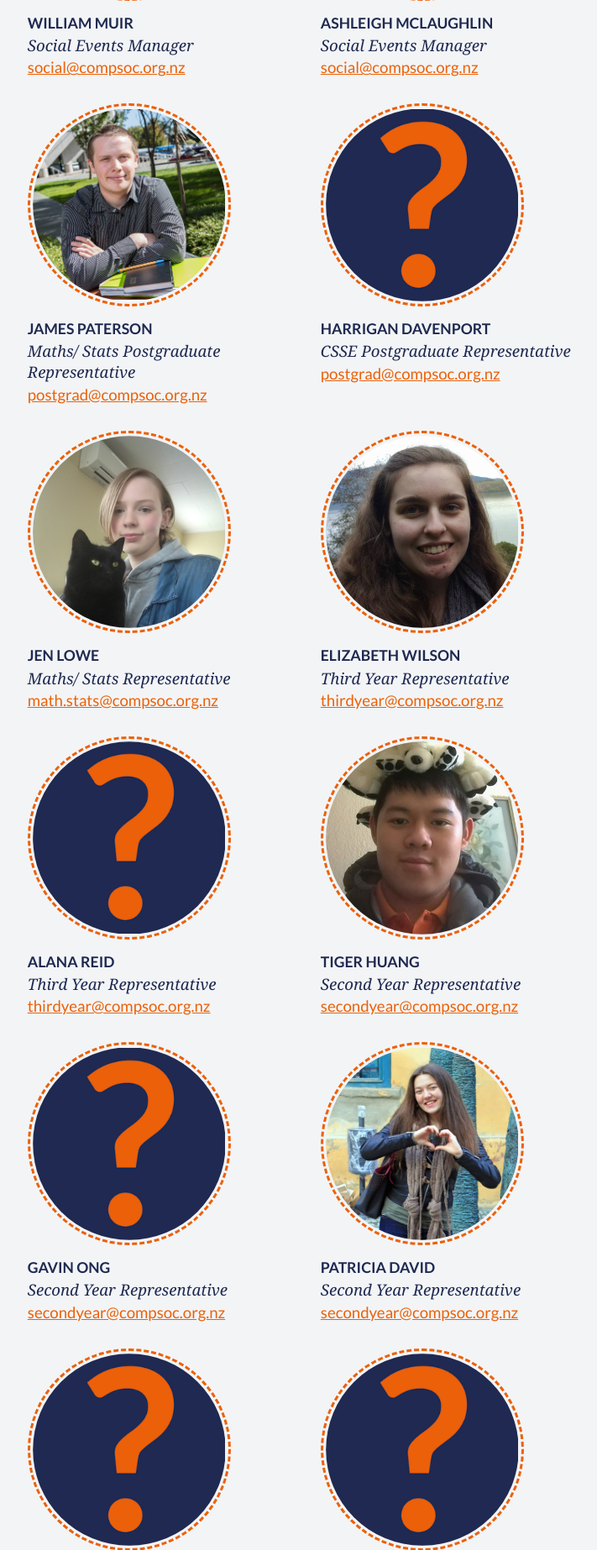
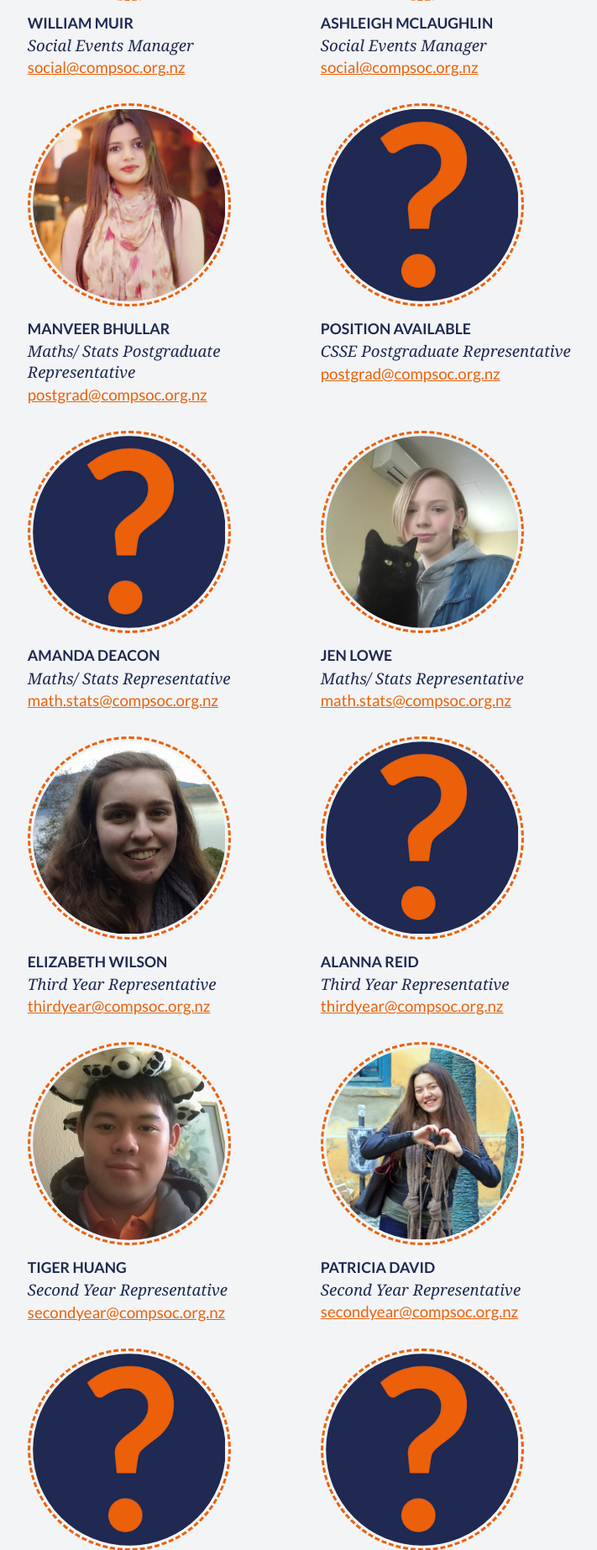
Before and after one commit to UCCompSoc/Website2, a PHP site: page /about.php in a window 1280 px wide. Shown: the part 2856-4702 px from the top of the page at 84% size, without its empty margins (356-1067 px from the left). Run offline with PHP 8.4, Linux system fonts and the light colour scheme; some libraries are stand-ins or nearby versions.

Commit message:
Updated about page information

```diff
--- a/html/about.php
+++ b/html/about.php
@@ -125,17 +125,24 @@ include 'include/header.php';
                         </li>
 
                         <li>
-                            <img src='resources/james2018.jpg' alt='James Paterson'/>
-                            <span class='name'>James Paterson</span>
+                            <img src='resources/manveer2018.jpg' alt='Manveer Bhullar'/>
+                            <span class='name'>Manveer Bhullar</span>
                             <span class='position'>Maths/ Stats Postgraduate Representative</span>
                             <a href='mailto:postgrad@compsoc.org.nz'>postgrad@compsoc.org.nz</a>
                         </li>
 
                         <li>
-                            <img src='resources/firstyear.png' alt='Harrigan Davenport'/>
-                            <span class='name'>Harrigan Davenport</span>
+                            <img src='resources/firstyear.png' alt=''/>
+                            <span class='name'>Position available</span>
                             <span class='position'>CSSE Postgraduate Representative</span>
                             <a href='mailto:postgrad@compsoc.org.nz'>postgrad@compsoc.org.nz</a>
+                        </li>
+
+                        <li>
+                            <img src='resources/firstyear.png' alt='Amanda Deacon'/>
+                            <span class='name'>Amanda Deacon</span>
+                            <span class='position'>Maths/ Stats Representative</span>
+                            <a href='mailto:math.stat@compsoc.org.nz'>math.stats@compsoc.org.nz</a>
                         </li>
 
                         <li>
@@ -153,8 +160,8 @@ include 'include/header.php';
                         </li>
 
                         <li>
-                            <img src='resources/firstyear.png' alt='Alana Reid'/>
-                            <span class='name'>Alana Reid</span>
+                            <img src='resources/firstyear.png' alt='Alanna Reid'/>
+                            <span class='name'>Alanna Reid</span>
                             <span class='position'>Third Year Representative</span>
                             <a href='mailto:thirdyear@compsoc.org.nz'>thirdyear@compsoc.org.nz</a>
                         </li>
@@ -167,6 +174,13 @@ include 'include/header.php';
                         </li>
 
                         <li>
+                            <img src='resources/patricia2018.jpg' alt='Patricia David'/>
+                            <span class='name'>Patricia David</span>
+                            <span class='position'>Second Year Representative</span>
+                            <a href='mailto:secondyear@compsoc.org.nz'>secondyear@compsoc.org.nz</a>
+                        </li>
+
+                        <li>
                             <img src='resources/firstyear.png' alt='Gavin Ong'/>
                             <span class='name'>Gavin Ong</span>
                             <span class='position'>Second Year Representative</span>
@@ -174,22 +188,15 @@ include 'include/header.php';
                         </li>
 
                         <li>
-                            <img src='resources/patricia2018.jpg' alt='Patricia David'/>
-                            <span class='name'>Patricia David</span>
-                            <span class='position'>Second Year Representative</span>
-                            <a href='mailto:secondyear@compsoc.org.nz'>secondyear@compsoc.org.nz</a>
-                        </li>
-
-                        <li>
-                            <img src='resources/firstyear.png' alt='first year'/>
-                            <span class='name'>You?</span>
+                            <img src='resources/firstyear.png' alt='Jake Faulkner'/>
+                            <span class='name'>Jake Faulkner</span>
                             <span class='position'>First Year Representative</span>
                             <a href='mailto:firstyear@compsoc.org.nz'>firstyear@compsoc.org.nz</a>
                         </li>
 
                         <li>
-                            <img src='resources/firstyear.png' alt='first year'/>
-                            <span class='name'>You?</span>
+                            <img src='resources/firstyear.png' alt='Rhys Jennings'/>
+                            <span class='name'>Rhys Jennings</span>
                             <span class='position'>First Year Representative</span>
                             <a href='mailto:firstyear@compsoc.org.nz'>firstyear@compsoc.org.nz</a>
                         </li>
```
Also changed, not shown: html/resources/manveer2018.jpg (added).
